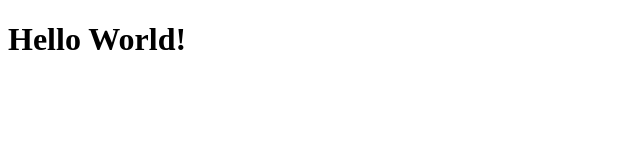
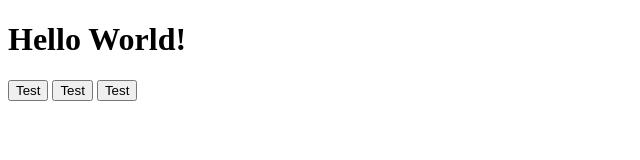
Before and after one commit to IvanKoso1337/test, a plain HTML site: page index.html in a window 1280 px wide. Shown: the whole page, without its empty margins (0-640 px from the left). Drawn offline with Linux system fonts and the light colour scheme.

Commit message:
test gino

```diff
--- a/index.html
+++ b/index.html
@@ -8,5 +8,9 @@
 </head>
 <body>
     <h1>Hello World!</h1>
+    <button>Test</button>
+    <button>Test</button>
+    <button>Test</button>
+    <div></div>
 </body>
 </html>
```
